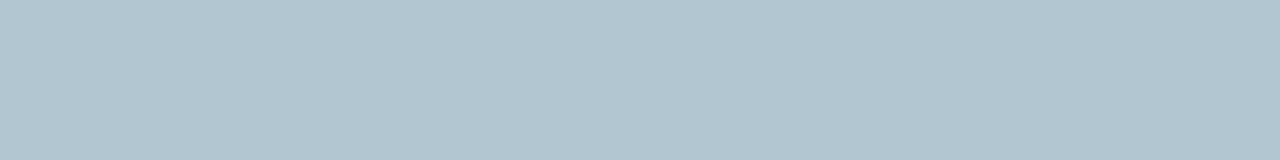
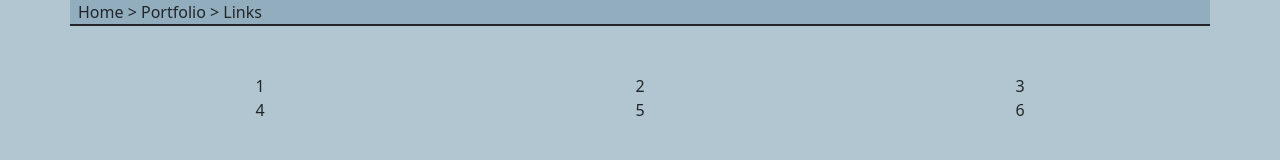
Before and after one commit to levitaes/thief-site, a plain HTML site: page apps/files.app.html in a window 1280 px wide. Drawn offline with Linux system fonts and the light colour scheme.

Commit message:
feat: add files skeleton

```diff
--- a/apps/files.app.html
+++ b/apps/files.app.html
@@ -17,6 +17,20 @@
         </style>
     </head>
     <body class="content bg-light">
-
+        <div class="container text-center">
+            <div class="row bg-primary px-2 border-bottom border-2 border-dark overflow-hidden mb-5">
+                Home > Portfolio > Links
+            </div>
+            <div class="row">
+                <div class="col">1</div>
+                <div class="col">2</div>
+                <div class="col">3</div>
+            </div>
+            <div class="row">
+                <div class="col">4</div>
+                <div class="col">5</div>
+                <div class="col">6</div>
+            </div>
+        </div>
     </body>
 </html>
--- a/code/winbox.apps.js
+++ b/code/winbox.apps.js
@@ -25,8 +25,8 @@ function filesApp () {
         title: "Files",
         x: "center",
         y: "center",
-        width: "450px",
-        height: "50%",
+        width: "550px",
+        height: "55%",
         url: "apps/files.app.html",
     });
 }
```
